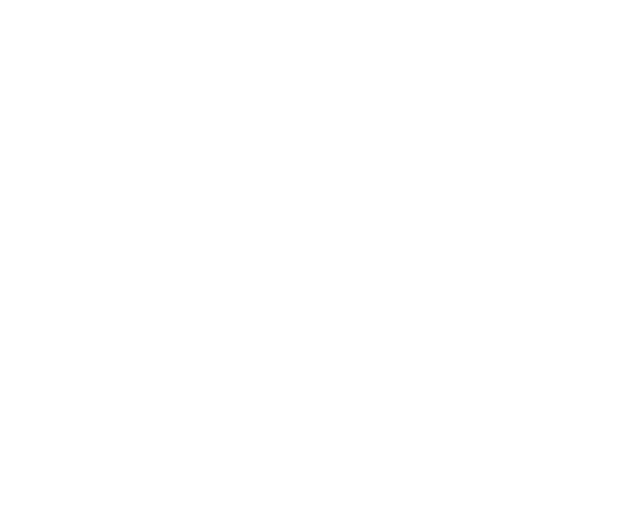
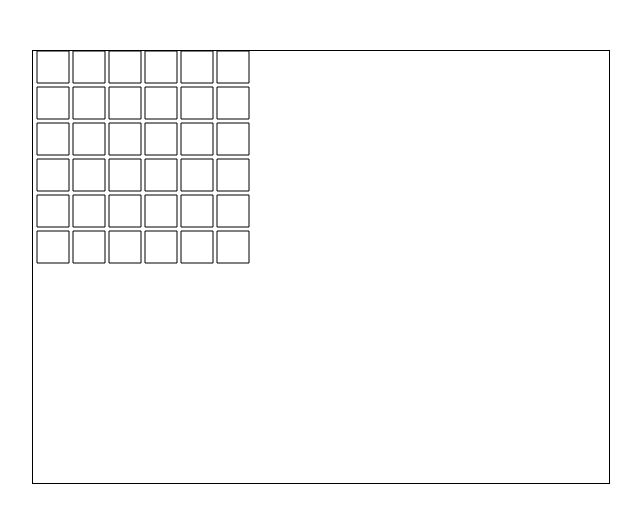
Before and after one commit to person50605/There-can-only-be-one, a plain HTML site: page index.html in a window 1280 px wide. Shown: the whole page, without its empty margins (18-659 px from the left). Drawn offline with Linux system fonts and the light colour scheme.

Commit message:
Add map loading
The map now loads empty rects

```diff
--- a/index.html
+++ b/index.html
@@ -1,4 +1,43 @@
 <!DOCTYPE html>
 <html>
 
+  <script>
+    lvl = 1;
+    lvl_maps = [["error"],
+
+    [".@....",
+     "......",
+     "...W..",
+     "......",
+     "......",
+     "......"]
+
+    ]
+
+
+    function drawdisplay(){
+      var c = document.getElementById("display");
+      var ctx = c.getContext("2d");
+      let lvl_len = lvl_maps[lvl][1].length
+      for (let i=0;i<lvl_maps[lvl].length;i++){ //repeat for each row
+        for (let j=0;j<lvl_maps[lvl][i].length;j++){ //repeat for each char
+          ctx.rect(j*36+4,i*36,32,32);
+        }
+      }
+      ctx.stroke();
+    }
+  </script>
+
+
+
+  <canvas id="display" height="432" width="576"
+style="border:1px solid #000000;position:fixed;left:50px;top:50px">
+  <script>
+    var c = document.getElementById("display");
+    var ctx = c.getContext("2d");
+    drawdisplay();
+  </script>
+
+
+
 </html>
```
